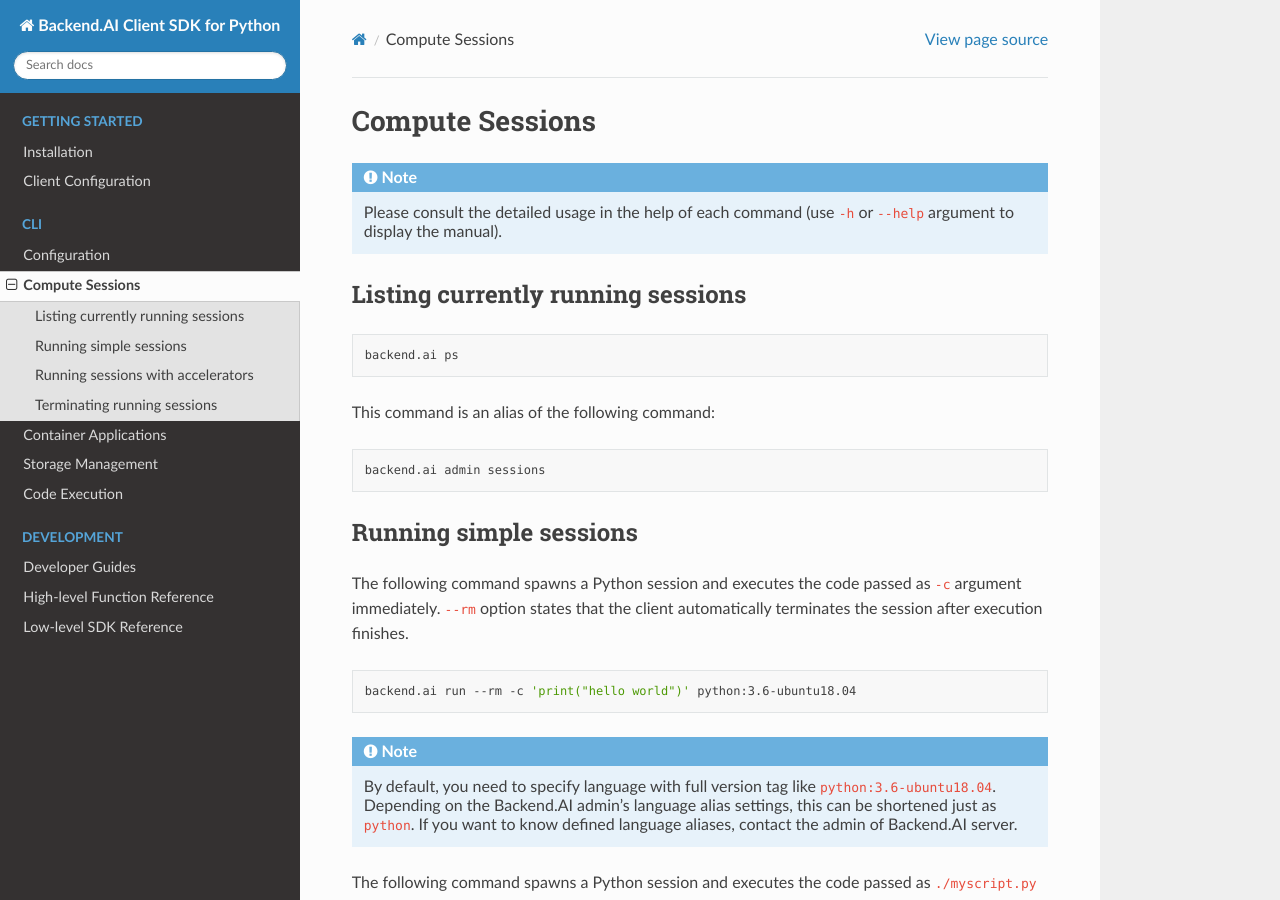
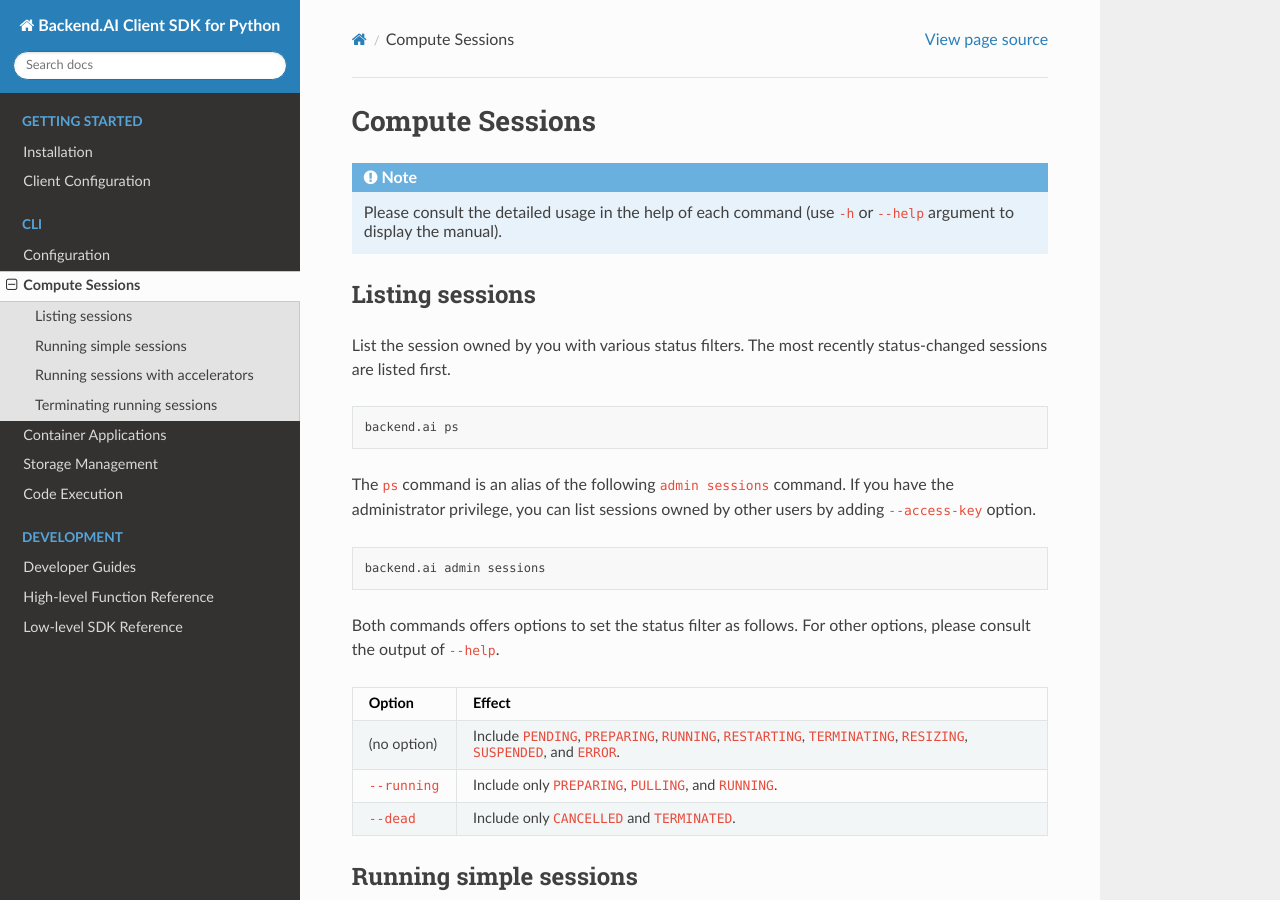
Before and after one commit to lablup/aiotusclient, a Sphinx documentation site: the page built from docs/cli/sessions.rst, in a window 1280 px wide and 900 px high. Built offline with Sphinx 7.4.7 and the Read the Docs theme 2.0.0, drawn with Linux system fonts in a browser that asks for light colours.

Commit message:
Update changelog and docs for "ps" command

```diff
--- a/CHANGELOG.rst
+++ b/CHANGELOG.rst
@@ -1,5 +1,11 @@
 Changes
 =======
+
+19.09.0rc2 (2019-09-24)
+-----------------------
+
+ - IMPROVE: Refine the result and options of "backend.ai ps" command, so that it shows PENDING,
+   PREPARING, PULLING, TERMINATING, CANCELLED sessions appropriately.
 
 19.09.0rc1 (2019-09-23)
 -----------------------
--- a/docs/cli/sessions.rst
+++ b/docs/cli/sessions.rst
@@ -7,18 +7,43 @@
    (use ``-h`` or ``--help`` argument to display the manual).
 
 
-Listing currently running sessions
-----------------------------------
+Listing sessions
+----------------
+
+List the session owned by you with various status filters.
+The most recently status-changed sessions are listed first.
 
 .. code-block:: shell
 
   backend.ai ps
 
-This command is an alias of the following command:
+The ``ps`` command is an alias of the following ``admin sessions`` command.
+If you have the administrator privilege, you can list sessions owned by
+other users by adding ``--access-key`` option.
 
 .. code-block:: shell
 
   backend.ai admin sessions
+
+Both commands offers options to set the status filter as follows.
+For other options, please consult the output of ``--help``.
+
+.. list-table::
+   :widths: 15 85
+   :header-rows: 1
+
+   * - Option
+     - Effect
+
+   * - (no option)
+     - Include ``PENDING``, ``PREPARING``, ``RUNNING``, ``RESTARTING``,
+       ``TERMINATING``, ``RESIZING``, ``SUSPENDED``, and ``ERROR``.
+
+   * - ``--running``
+     - Include only ``PREPARING``, ``PULLING``, and ``RUNNING``.
+
+   * - ``--dead``
+     - Include only ``CANCELLED`` and ``TERMINATED``.
 
 
 Running simple sessions
```
